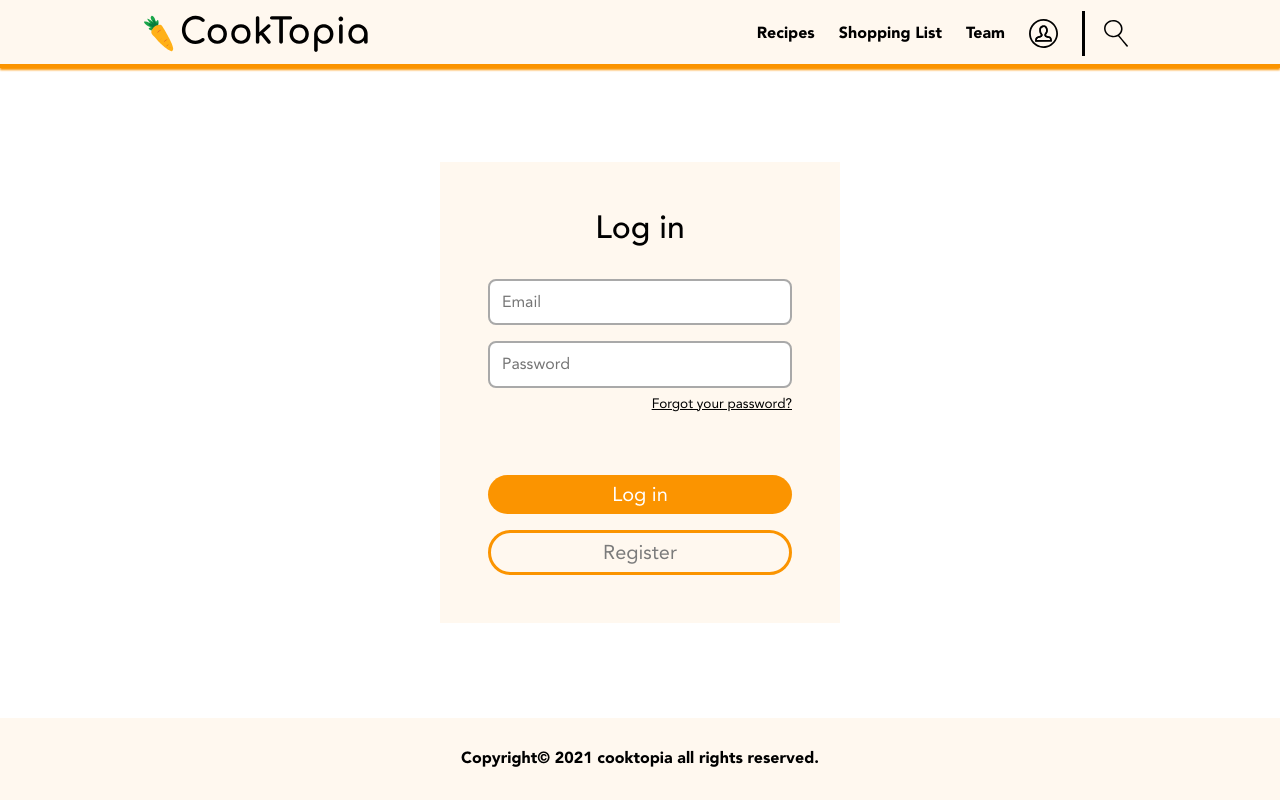
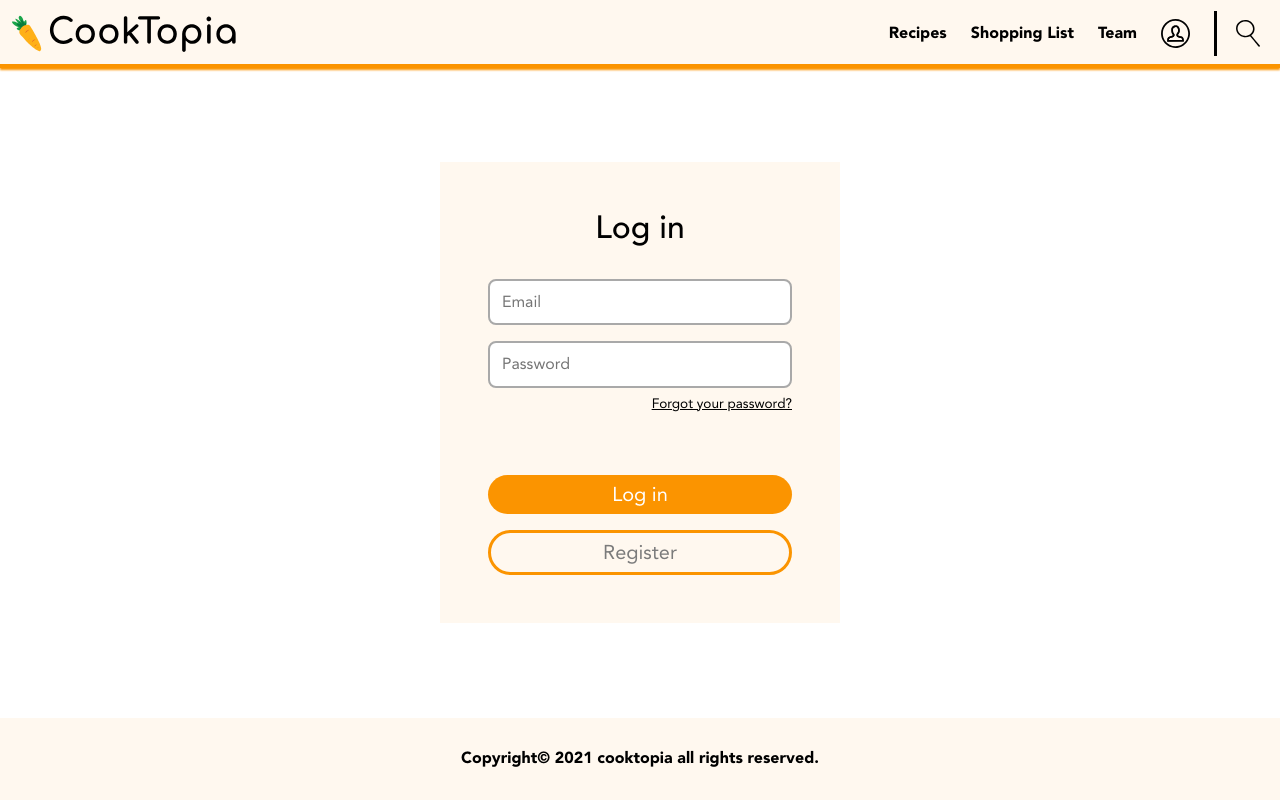
Before and after one commit to falguni-lakdawala/CookTopia, a React (Create React App) app: page / in a window 1280 px wide. Built offline with nearby package versions, Linux system fonts and the light colour scheme.

Commit message:
fixed navbar length to go full width of the screen

```diff
--- a/src/components/semantic_components/Header.js
+++ b/src/components/semantic_components/Header.js
@@ -15,9 +15,7 @@ const Header = () => {
 	return (
 		<>
 			<header className="app_header">
-				<div className="max-width-cont">
-					<Navbar navElements={navElements} />
-				</div>
+				<Navbar navElements={navElements} />
 			</header>
 		</>
 	);
--- a/src/sass/_navigation.scss
+++ b/src/sass/_navigation.scss
@@ -3,16 +3,13 @@
 	background: #FFF8EF;
 	border-bottom: 4px solid #FB9400;
 	box-shadow: 0px 2px 2px #FB9400;
+	display: flex;
+	flex-flow: row nowrap;
+	align-items: center;
+	justify-content: space-between;
 
 	@media screen and (max-width: 700px) {
 		padding: 0.25rem 0.5rem 0.25rem 0.5rem;
-	}
-
-	> * {
-		display: flex;
-		flex-flow: row nowrap;
-		align-items: center;
-		justify-content: space-between;
 	}
 
   nav ul {
@@ -132,7 +129,7 @@
 		}
 
 		input {
-			width: 10rem;
+			width: 15rem;
     	padding: 0.5rem;
 		}
 	}
```
